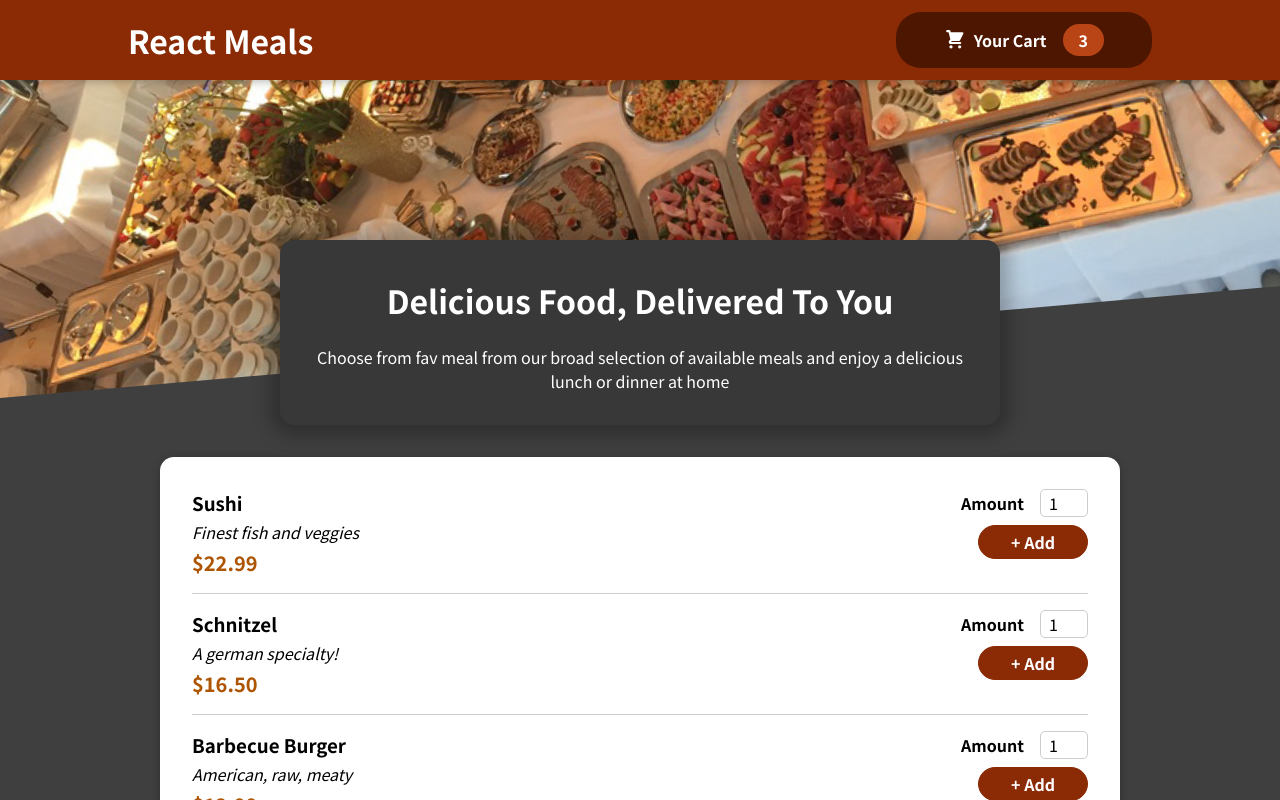
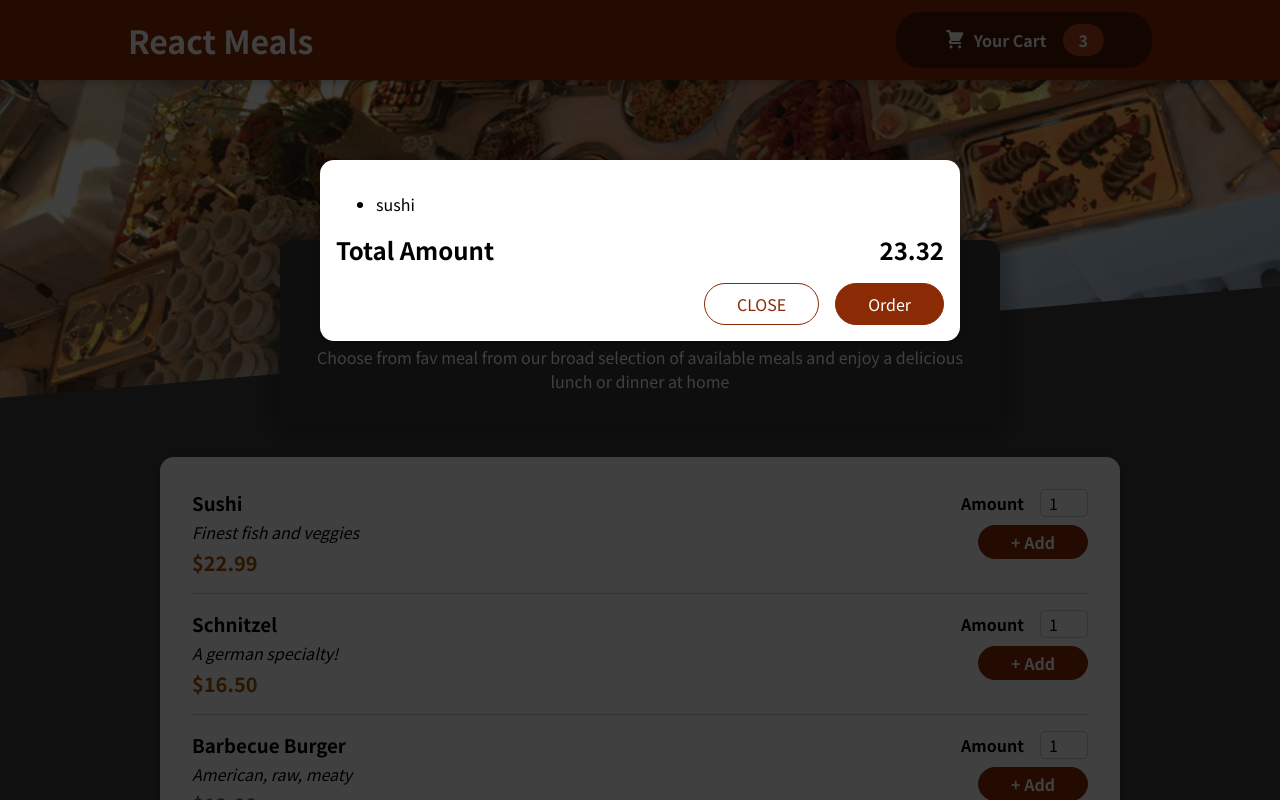
Before and after one commit to Vineeth05kumar/Creating_A_RestaurantWebsite, a JavaScript app: page / in a window 1280 px wide. Shown: the top 800 px of the page. Built offline with nearby package versions, Linux system fonts and the light colour scheme.

Commit message:
Making a hard Coded Cart without any Functionality

```diff
--- a/public/index.html
+++ b/public/index.html
@@ -28,7 +28,9 @@
   </head>
   <body>
     <noscript>You need to enable JavaScript to run this app.</noscript>
+    <div id="portal-root"></div>
     <div id="root"></div>
+
     <!--
       This HTML file is a template.
       If you open it directly in the browser, you will see an empty page.
--- a/src/App.js
+++ b/src/App.js
@@ -1,9 +1,15 @@
 import Header from './components/Layout/Header';
+import Meals from './components/Meals/Meals';
+import Cart from './components/Cart/Cart';
 
 function App() {
   return (
     <>
+    <Cart />
       <Header />
+      <main>
+        <Meals />
+      </main>
     </>
   );
 }
--- /dev/null
+++ b/src/components/Cart/Cart.js
@@ -0,0 +1,25 @@
+import classes from "./Cart.module.css";
+import Modal from "../UI/Modal";
+
+export default function Cart(props) {
+  const cartItems = (
+    <ul className={classes['cart-items ']}>
+      {[{ id: "c1", name:'sushi',amount: 2, price: 12.99 }].map((item) => (
+        <li>{item.name}</li>
+      ))}
+    </ul>
+  );
+  return (
+    <Modal>
+      {cartItems}
+      <div className={classes.total}>
+        <span>Total Amount</span>
+        <span>23.32</span>
+      </div>
+      <div className={classes.actions}>
+        <button className={classes['button--alt']}>CLOSE</button>
+        <button className={classes.button}>Order</button>
+      </div>
+    </Modal>
+  );
+}
--- /dev/null
+++ b/src/components/Cart/Cart.module.css
@@ -0,0 +1,46 @@
+.cart-items {
+    list-style: none;
+    margin: 0;
+    padding: 0;
+    max-height: 20rem;
+    overflow: auto;
+  }
+
+  .total {
+    display: flex;
+    justify-content: space-between;
+    align-items: center;
+    font-weight: bold;
+    font-size: 1.5rem;
+    margin: 1rem 0;
+  }
+
+  .actions {
+    text-align: right;
+  }
+
+  .actions button {
+    font: inherit;
+    cursor: pointer;
+    background-color: transparent;
+    border: 1px solid #8a2b06;
+    padding: 0.5rem 2rem;
+    border-radius: 25px;
+    margin-left: 1rem;
+  }
+
+  .actions button:hover,
+  .actions button:active {
+    background-color: #5a1a01;
+    border-color: #5a1a01;
+    color: white;
+  }
+
+  .actions .button--alt {
+    color: #8a2b06;
+  }
+
+  .actions .button {
+    background-color: #8a2b06;
+    color: white;
+  }
--- a/src/components/Layout/Header.js
+++ b/src/components/Layout/Header.js
@@ -1,7 +1,6 @@
 import classes from "./Header.module.css";
 import imageMeal from "../assets/meals.jpg";
 import HeaderCartButton from "./HeaderCartButton";
-import Meals from "../Meals/Meals";
 
 export default function Header(props) {
   return (
@@ -13,7 +12,6 @@
       <div className={classes["main-image"]}>
         <img src={imageMeal} alt="Mealimage" />
       </div>
-      <Meals />
     </>
   );
 }
--- /dev/null
+++ b/src/components/UI/Modal.js
@@ -0,0 +1,30 @@
+import classes from "./Modal.module.css";
+import ReactDom from "react-dom";
+
+const Backdrop = (props) => {
+  return <div className={classes.backdrop} />;
+};
+
+const ModalOverlay = (props) => {
+  return (
+    <div className={classes.modal}>
+      <div className={classes.content}>{props.children}</div>
+    </div>
+  );
+};
+
+const protalElement = document.getElementById("portal-root");
+
+const Modal = (props) => {
+  return (
+    <>
+      {ReactDom.createPortal(<Backdrop />, protalElement)}
+      {ReactDom.createPortal(
+        <ModalOverlay>{props.children}</ModalOverlay>,
+        protalElement
+      )}
+    </>
+  );
+};
+
+export default Modal;
--- /dev/null
+++ b/src/components/UI/Modal.module.css
@@ -0,0 +1,40 @@
+.backdrop {
+    position: fixed;
+    top: 0;
+    left: 0;
+    width: 100%;
+    height: 100vh;
+    z-index: 20;
+    background-color: rgba(0, 0, 0, 0.75);
+  }
+
+  .modal {
+    position: fixed;
+    top: 20vh;
+    left: 5%;
+    width: 90%;
+    background-color: white;
+    padding: 1rem;
+    border-radius: 14px;
+    box-shadow: 0 2px 8px rgba(0, 0, 0, 0.25);
+    z-index: 30;
+    animation: slide-down 300ms ease-out forwards;
+  }
+
+  @media (min-width: 768px) {
+    .modal {
+      width: 40rem;
+      left: calc(50% - 20rem);
+    }
+  }
+
+  @keyframes slide-down {
+    from {
+      opacity: 0;
+      transform: translateY(-3rem);
+    }
+    to {
+      opacity: 1;
+      transform: translateY(0);
+    }
+  }
```
Also changed, not shown: src/components/meals.jpg (deleted).
